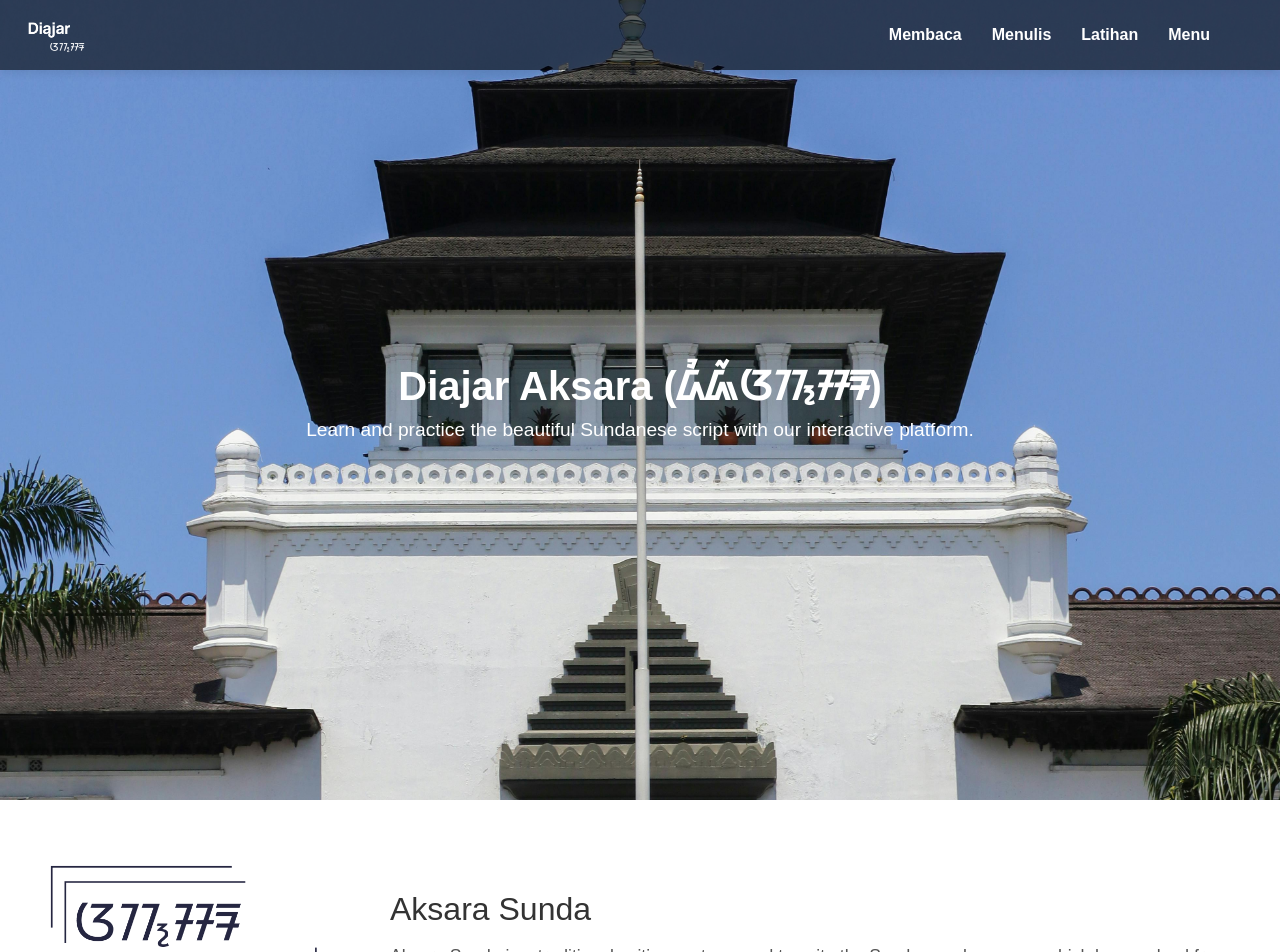
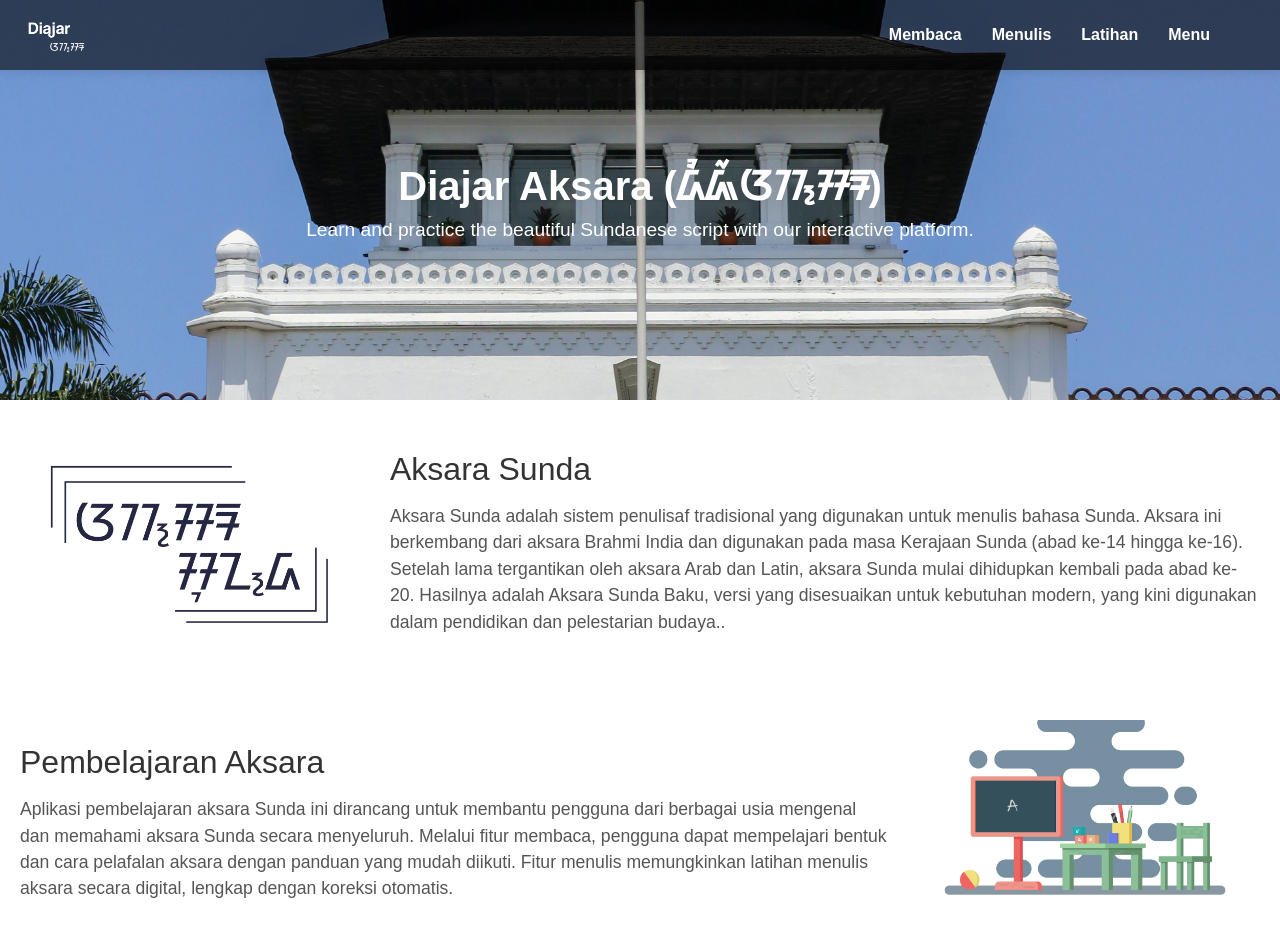
Before and after one commit to athallaarl66/DiajarAksara, a Next.js app: page /dashboard in a window 1280 px wide. Shown: the top 952 px of the page. Built offline with nearby package versions, Linux system fonts and the light colour scheme.

Commit message:
footer edit

```diff
--- a/components/footer.tsx
+++ b/components/footer.tsx
@@ -8,7 +8,7 @@ const Footer = () => (
             <a href="/about">Tentang Kami</a>
           </h4>
           <p>
-            <a href="/about">Diajar Aksara</a>
+            <a href="/tentangKami">Diajar Aksara</a>
           </p>
         </div>
         <div>
@@ -16,13 +16,13 @@ const Footer = () => (
             <a href="/services">Layanan Kami</a>
           </h4>
           <p>
-            <a href="/read-aksara">Membaca Aksara</a>
+            <a href="/membaca-aksara">Membaca Aksara</a>
           </p>
           <p>
-            <a href="/write-aksara">Menulis Aksara</a>
+            <a href="/menulis-aksara">Menulis Aksara</a>
           </p>
           <p>
-            <a href="/learn-aksara">Latihan Aksara</a>
+            <a href="/latihan">Latihan Aksara</a>
           </p>
         </div>
       </div>
--- a/components/footerFitur.tsx
+++ b/components/footerFitur.tsx
@@ -13,19 +13,19 @@ const Footer = () => {
           <div>
             <h4>Tentang Kami</h4>
             <p>
-              <Link href="/about">Diajar Aksara</Link>
+              <Link href="/tentangKami">Diajar Aksara</Link>
             </p>
           </div>
           <div>
             <h4>Layanan Kami</h4>
             <p>
-              <Link href="/read-aksara">Membaca Aksara</Link>
+              <Link href="/membaca-aksara">Membaca Aksara</Link>
             </p>
             <p>
-              <Link href="/write-aksara">Menulis Aksara</Link>
+              <Link href="/menulis-aksara">Menulis Aksara</Link>
             </p>
             <p>
-              <Link href="/learn-aksara">Latihan Aksara</Link>
+              <Link href="/latihan">Latihan Aksara</Link>
             </p>
           </div>
         </div>
--- a/components/homepage/MainSections.tsx
+++ b/components/homepage/MainSections.tsx
@@ -9,9 +9,13 @@ const MainSections = () => (
       <div className={styles.textSection}>
         <h2>Aksara Sunda</h2>
         <p>
-          Aksara Sunda is a traditional writing system used to write the
-          Sundanese language, which has evolved from Brahmi script in India and
-          was used during the Sunda Kingdom era (14th-16th century).
+          Aksara Sunda adalah sistem penulisaf tradisional yang digunakan untuk
+          menulis bahasa Sunda. Aksara ini berkembang dari aksara Brahmi India
+          dan digunakan pada masa Kerajaan Sunda (abad ke-14 hingga ke-16).
+          Setelah lama tergantikan oleh aksara Arab dan Latin, aksara Sunda
+          mulai dihidupkan kembali pada abad ke-20. Hasilnya adalah Aksara Sunda
+          Baku, versi yang disesuaikan untuk kebutuhan modern, yang kini
+          digunakan dalam pendidikan dan pelestarian budaya..
         </p>
       </div>
     </section>
@@ -22,8 +26,12 @@ const MainSections = () => (
       <div className={styles.textSection}>
         <h2>Pembelajaran Aksara</h2>
         <p>
-          Carpon (short stories in Sundanese) is used for reading practice while
-          immersing in Sundanese culture and language.
+          Aplikasi pembelajaran aksara Sunda ini dirancang untuk membantu
+          pengguna dari berbagai usia mengenal dan memahami aksara Sunda secara
+          menyeluruh. Melalui fitur membaca, pengguna dapat mempelajari bentuk
+          dan cara pelafalan aksara dengan panduan yang mudah diikuti. Fitur
+          menulis memungkinkan latihan menulis aksara secara digital, lengkap
+          dengan koreksi otomatis.
         </p>
       </div>
     </section>
--- a/styles/Home.module.css
+++ b/styles/Home.module.css
@@ -127,7 +127,7 @@
 /* ============================= */
 
 .hero {
-  height: 100vh;
+  height: 50vh;
   background-image: url("/image/BANDUNG.jpg");
   background-size: cover;
   background-position: center;
@@ -297,6 +297,7 @@
   .heroTitle {
     font-size: 2rem;
   }
+
   .section,
   .sectionLatihan {
     flex-direction: column;
```
